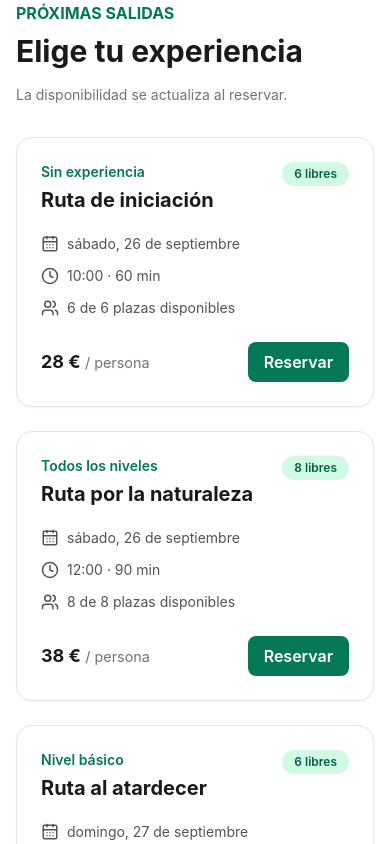
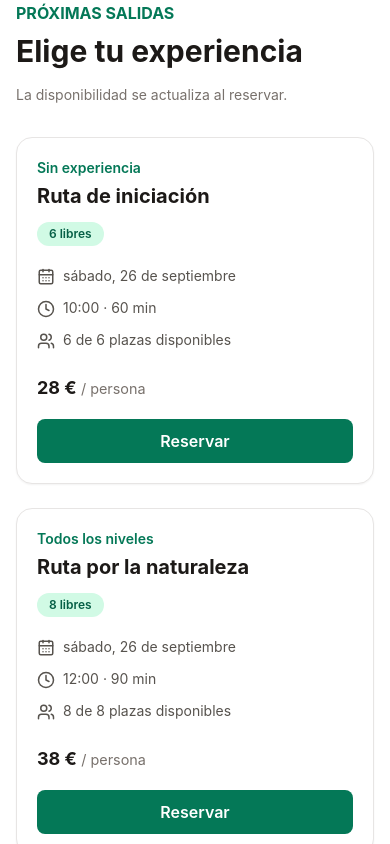
Before and after one commit to hillcoint/equestre-booking-C, a React (Vite) app: page / in a window 390 px wide. Shown: the part 840-1684 px from the top of the page. Built offline with nearby package versions, Linux system fonts and the light colour scheme.

Commit message:
Improve ride cards on small screens

```diff
--- a/src/components/RideCard.tsx
+++ b/src/components/RideCard.tsx
@@ -1,26 +1,13 @@
 import { CalendarDays, Clock, Users } from "lucide-react";
 import type { Ride } from "@/types/booking";
 
-interface RideCardProps {
-  ride: Ride;
-  freePlaces: number;
-  onBook: (ride: Ride) => void;
-}
+interface RideCardProps { ride: Ride; freePlaces: number; onBook: (ride: Ride) => void; }
 
 export function RideCard({ ride, freePlaces, onBook }: RideCardProps) {
   const blocked = ride.status === "blocked";
-  return (
-    <article className="rounded-2xl border border-stone-200 bg-white p-6 shadow-sm">
-      <div className="flex items-start justify-between gap-4">
-        <div><p className="text-sm font-semibold text-emerald-700">{ride.level}</p><h3 className="mt-1 text-xl font-bold">{ride.title}</h3></div>
-        <span className={`rounded-full px-3 py-1 text-xs font-semibold ${blocked ? "bg-red-100 text-red-700" : freePlaces > 0 ? "bg-emerald-100 text-emerald-800" : "bg-stone-200 text-stone-700"}`}>{blocked ? "Cancelada" : freePlaces > 0 ? `${freePlaces} libres` : "Completa"}</span>
-      </div>
-      <div className="mt-5 grid gap-3 text-sm text-stone-600">
-        <p className="flex items-center gap-2"><CalendarDays size={18} /> {new Date(`${ride.date}T12:00:00`).toLocaleDateString("es-ES", { weekday: "long", day: "numeric", month: "long" })}</p>
-        <p className="flex items-center gap-2"><Clock size={18} /> {ride.time} · {ride.duration}</p>
-        <p className="flex items-center gap-2"><Users size={18} /> {freePlaces} de {ride.capacity} plazas disponibles</p>
-      </div>
-      <div className="mt-6 flex items-center justify-between"><span className="text-lg font-bold">{ride.price} € <small className="font-normal text-stone-500">/ persona</small></span><button disabled={blocked || freePlaces === 0} onClick={() => onBook(ride)} className="rounded-lg bg-emerald-700 px-4 py-2 font-semibold text-white hover:bg-emerald-800 disabled:cursor-not-allowed disabled:bg-stone-300">Reservar</button></div>
-    </article>
-  );
+  return <article className="rounded-2xl border border-stone-200 bg-white p-5 shadow-sm sm:p-6">
+    <div className="flex flex-col gap-3 sm:flex-row sm:items-start sm:justify-between sm:gap-4"><div><p className="text-sm font-semibold text-emerald-700">{ride.level}</p><h3 className="mt-1 text-xl font-bold">{ride.title}</h3></div><span className={`w-fit rounded-full px-3 py-1 text-xs font-semibold ${blocked ? "bg-red-100 text-red-700" : freePlaces > 0 ? "bg-emerald-100 text-emerald-800" : "bg-stone-200 text-stone-700"}`}>{blocked ? "Cancelada" : freePlaces > 0 ? `${freePlaces} libres` : "Completa"}</span></div>
+    <div className="mt-5 grid gap-3 text-sm text-stone-600"><p className="flex items-start gap-2"><CalendarDays className="mt-0.5 shrink-0" size={18}/>{new Date(`${ride.date}T12:00:00`).toLocaleDateString("es-ES", { weekday:"long",day:"numeric",month:"long" })}</p><p className="flex items-start gap-2"><Clock className="mt-0.5 shrink-0" size={18}/>{ride.time} · {ride.duration}</p><p className="flex items-start gap-2"><Users className="mt-0.5 shrink-0" size={18}/>{freePlaces} de {ride.capacity} plazas disponibles</p></div>
+    <div className="mt-6 flex flex-col gap-4 sm:flex-row sm:items-center sm:justify-between"><span className="text-lg font-bold">{ride.price} € <small className="font-normal text-stone-500">/ persona</small></span><button disabled={blocked || freePlaces===0} onClick={()=>onBook(ride)} className="w-full rounded-lg bg-emerald-700 px-4 py-2.5 font-semibold text-white hover:bg-emerald-800 disabled:cursor-not-allowed disabled:bg-stone-300 sm:w-auto">Reservar</button></div>
+  </article>;
 }
```
